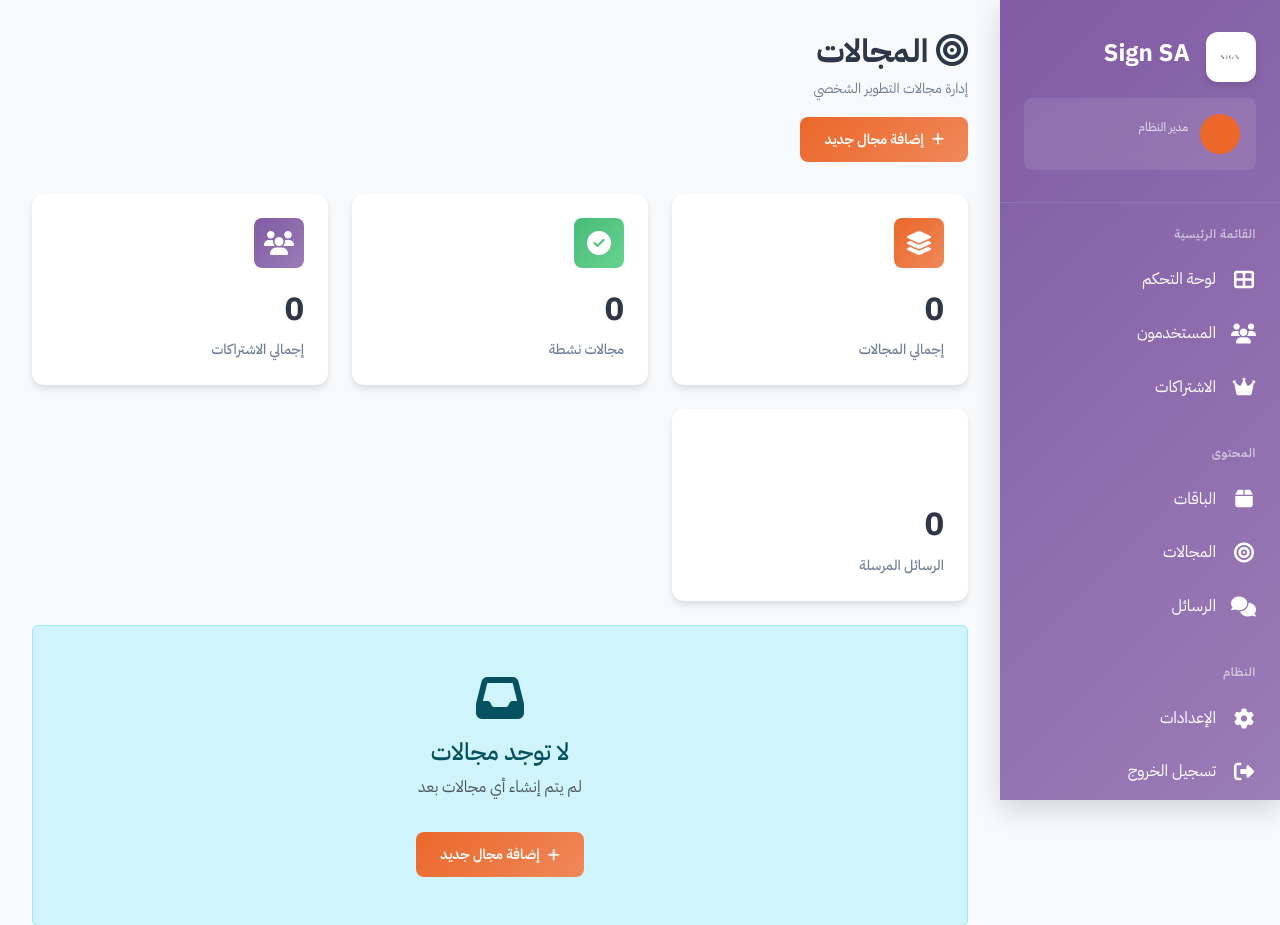
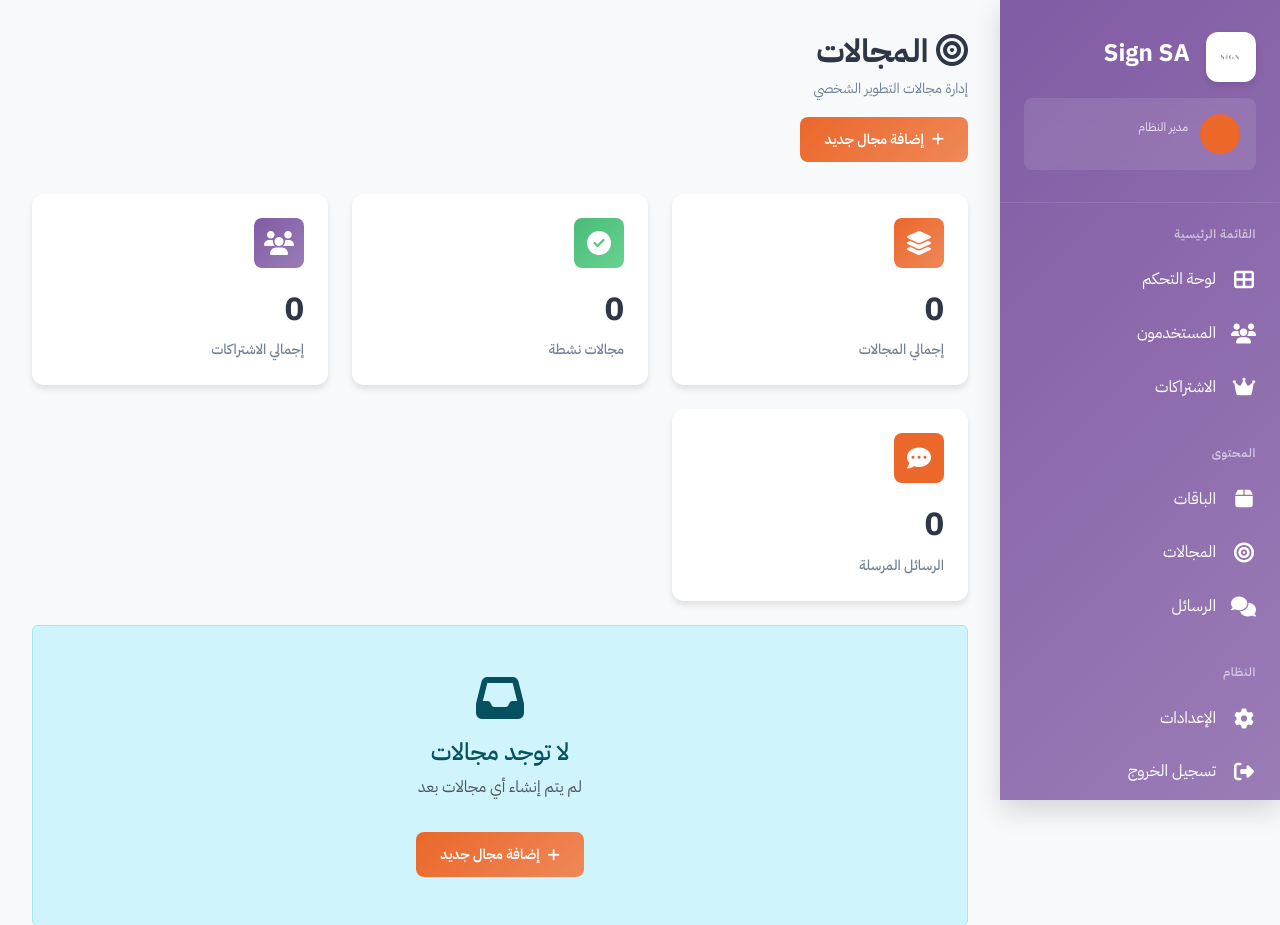
Before and after one commit to Gemy-star/sign, a Django app: template templates/dashboard/scopes.html in a window 1280 px wide. Shown: the top 925 px of the page. Run offline with Django 5.2, Linux system fonts and the light colour scheme; the template is opened without the code that fills it, so the values that code supplies are empty.

```diff
--- a/static/css/main.css
+++ b/static/css/main.css
@@ -449,6 +449,7 @@ body {
     justify-content: center;
     font-size: 1.5rem;
     color: var(--color-white);
+    background-color: var(--color-primary);
 }
 
 .stat-icon.primary {
```
